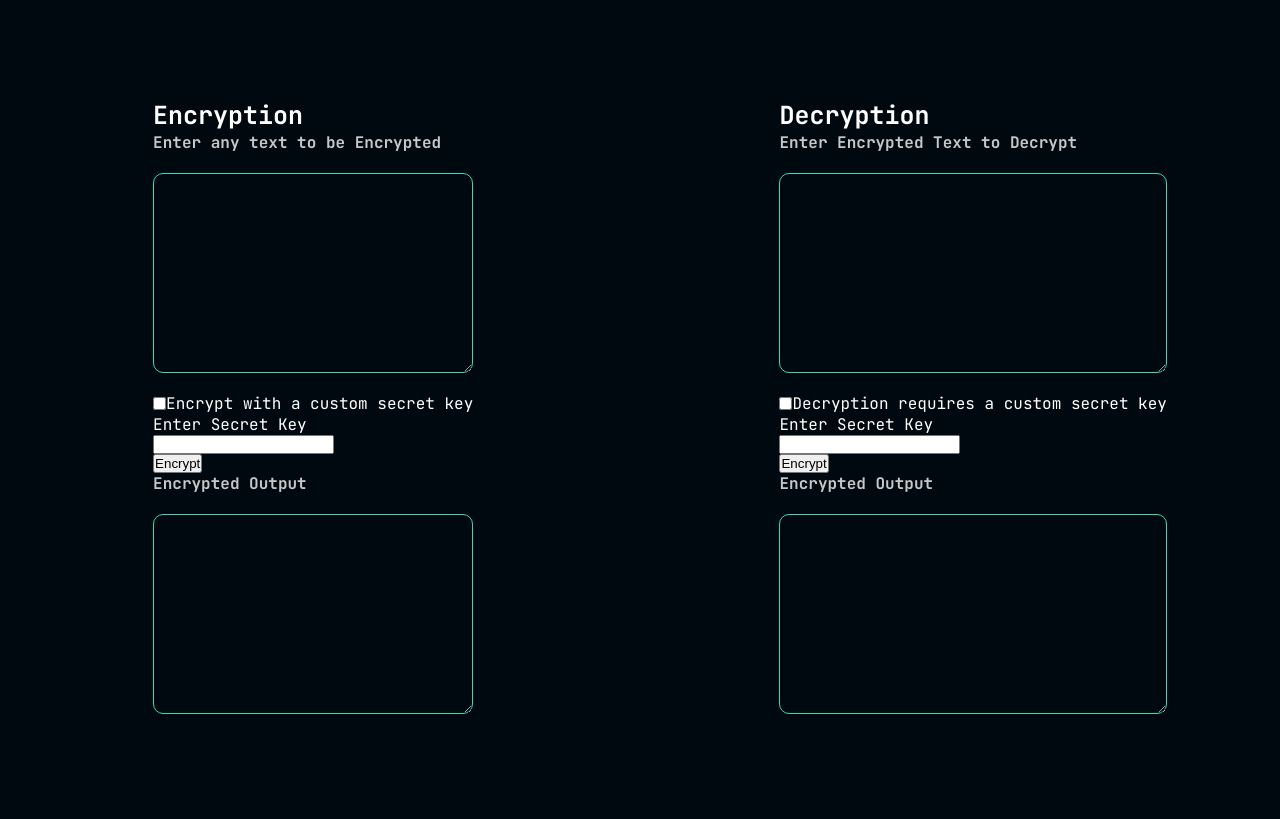
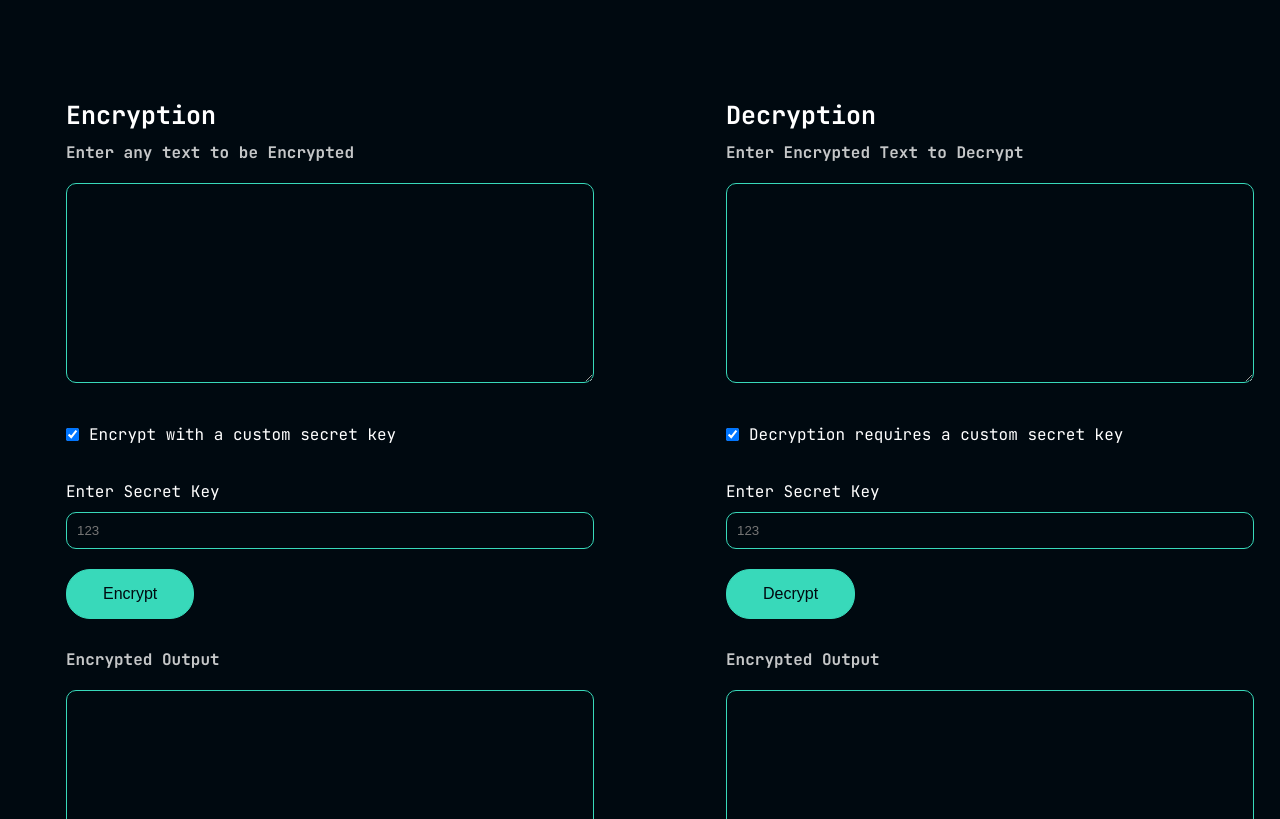
Before and after one commit to meheraj786/text-encrypt-decrypt, a plain HTML site: page index.html in a window 1280 px wide. Shown: the part 632-1451 px from the top of the page. Drawn offline with Linux system fonts and the light colour scheme.

Commit message:
main section design done

```diff
--- a/index.html
+++ b/index.html
@@ -39,11 +39,13 @@
         <h6>Enter any text to be Encrypted</h6>
         <textarea name="input" id="input"></textarea>
 <div class="checkbox">
-  <input class="key" type="checkbox"><label for="key">Encrypt with a custom secret key</label>
+  <input checked class="key" type="checkbox"><label for="key">Encrypt with a custom secret key</label>
 </div>
-<label for="input-key">Enter Secret Key
-</label>
-        <input type="text">
+<div class="key">
+  <label for="input-key">Enter Secret Key
+  </label>
+          <input  placeholder="123"  type="text">
+</div>
         <button class="en-result">Encrypt</button>
       </div>
       <div class="output">
@@ -57,12 +59,14 @@
         <h6>Enter Encrypted Text to Decrypt</h6>
         <textarea name="input" id="input"></textarea>
         <div class="checkbox">
-          <input class="key" type="checkbox"><label for="key">Decryption requires a custom secret key</label>
+          <input checked class="key" type="checkbox"><label for="key">Decryption requires a custom secret key</label>
         </div>
-        <label for="input-key">Enter Secret Key
-        </label>
-        <input type="text">
-        <button class="en-result">Encrypt</button>
+<div class="key">
+  <label for="input-key">Enter Secret Key
+  </label>
+  <input placeholder="123" type="text">
+</div>
+        <button class="en-result">Decrypt</button>
       </div>
       <div class="output">
         <h6>Encrypted Output</h6>
--- a/style.css
+++ b/style.css
@@ -109,15 +109,16 @@ header img{
   align-items: center;
   justify-content: space-around;
 }
-#main .input{
-  display: flex;
-  flex-direction: column;
-  align-items: flex-start;
-  justify-content: space-between;
+#main .main-left{
+  width: 40%;
+}
+#main .main-right{
+  width: 40%;
 }
 #main .input .checkbox{
   display: flex;
   align-items: center;
+  gap: 10px;
 }
 #main .output{
   display: flex;
@@ -127,6 +128,7 @@ header img{
 }
 #main h2{
   font-size: 25px;
+  margin-bottom: 10px;
 }
 #main h6{
   font-size: 16px;
@@ -142,3 +144,41 @@ header img{
   border: 1px solid var(--aqua);
   border-radius: 10px;
 }
+#main .key{
+  display: flex;
+  flex-direction: column;
+  justify-content: flex-start;
+  align-items: flex-start;
+  gap: 10px;
+  margin: 20px 0;
+}
+#main .key input{
+  width: 100%;
+  padding: 10px;
+  background: var(--bg);
+  color: white;
+  border: 1px solid var(--aqua);
+  border-radius: 10px;
+}
+#main button{
+  background: var(--aqua);
+  color: var(--bg);
+  font-size: 16px;
+  padding: 15px 36px;
+  border-radius: 24px;
+  border: 1px solid var(--aqua);
+  margin-right: 10px;
+}
+#main button:hover{
+  background: transparent;
+  color: white;
+  font-size: 16px;
+  padding: 15px 36px;
+  border-radius: 24px;
+  border: 1px solid var(--aqua);
+  margin-right: 10px;
+
+}
+#main .input{
+  margin-bottom: 30px;
+}
```
Also changed, not shown: script.js (+38 -0 lines).
